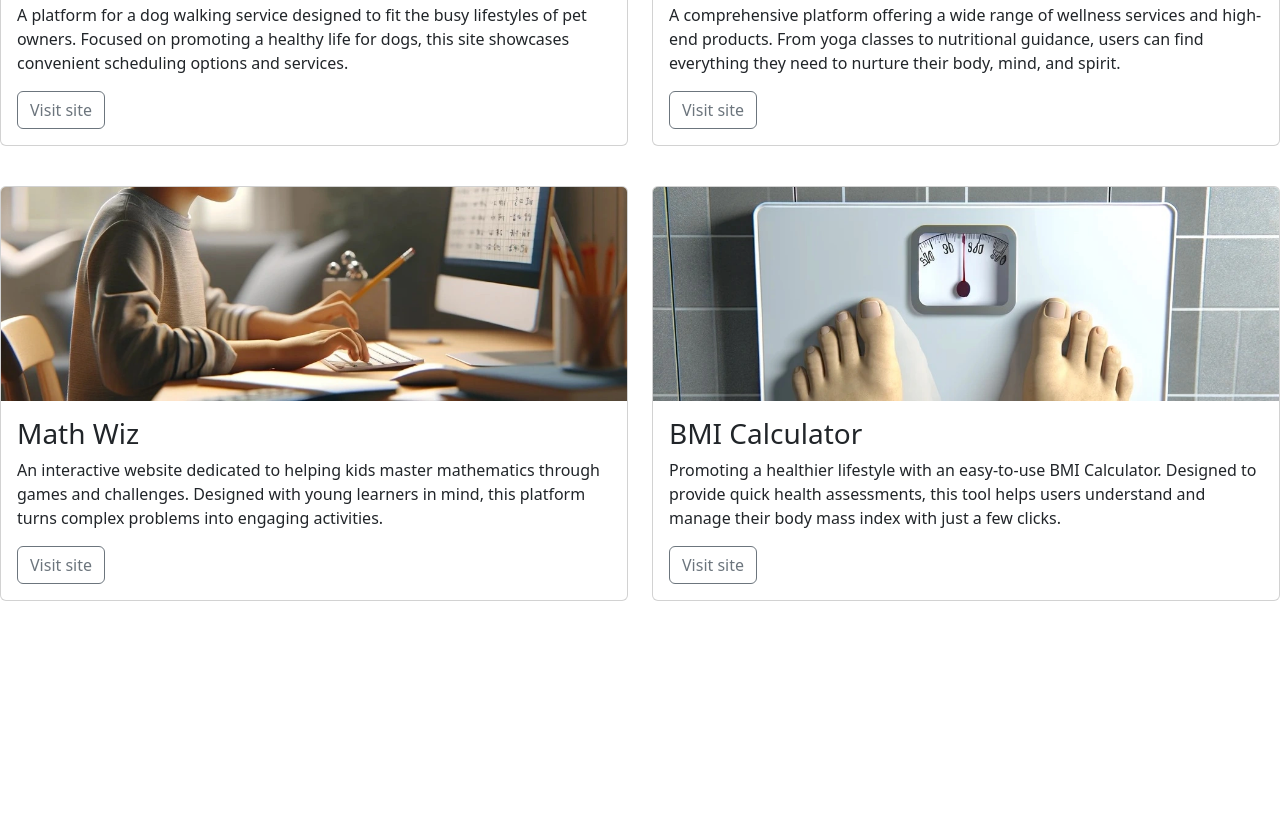
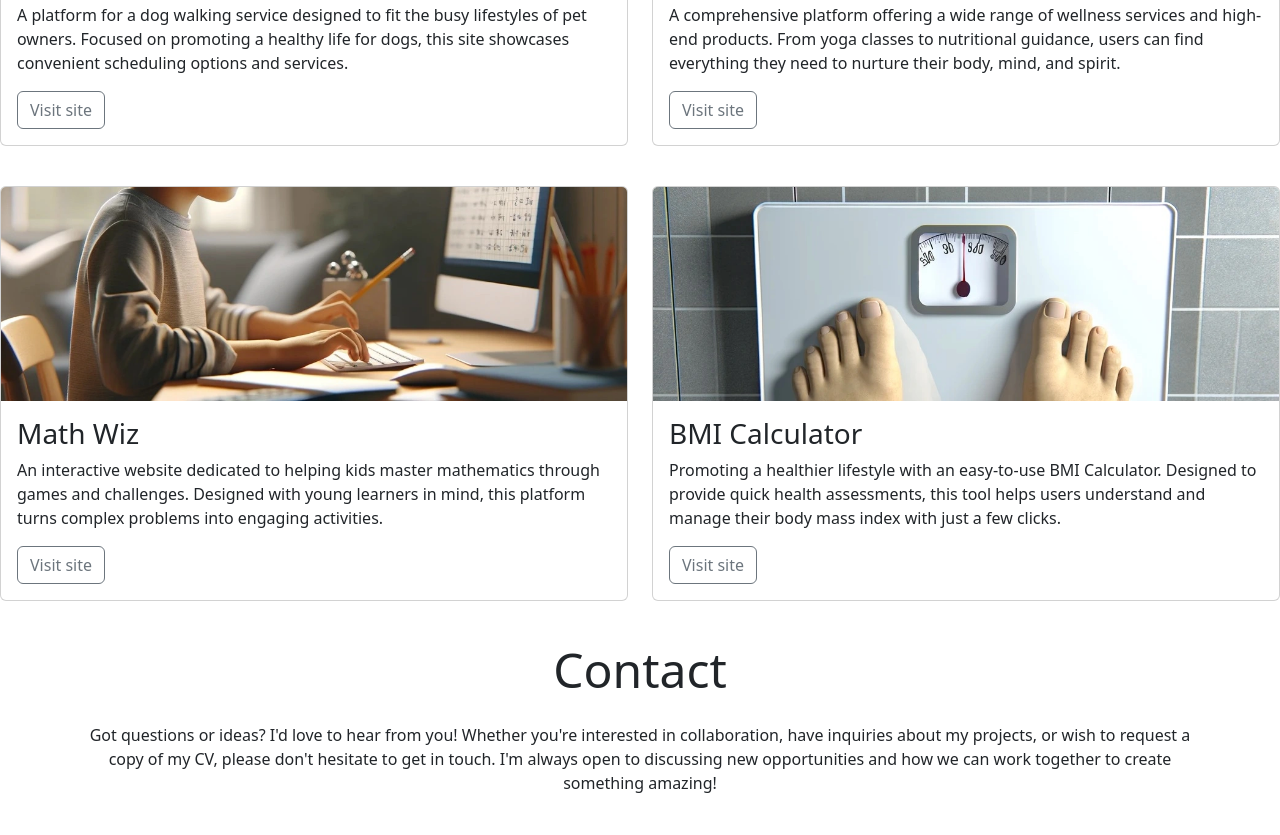
Before and after one commit to PrajaktaSarnaik/bootstrap-portfolio-website, a plain HTML site: page index.html in a window 1280 px wide. Shown: the part 1266-2101 px from the top of the page. Before the commit the page ends 1883 px from the top, so only its background shows below. Drawn offline with nearby package versions, Linux system fonts and the light colour scheme.

Commit message:
Added contact section

```diff
--- a/index.html
+++ b/index.html
@@ -161,6 +161,23 @@
     </div>
   </main>
 
+  <!-- Contact section -->
+  <footer id="contact" class="container">
+    <div class="row justify-content-center">
+        <div class="col-12 text-center my-4">
+            <h2 class="display-5">Contact</h2>
+            <p class="mt-4">Got questions or ideas? I'd love to hear from you! Whether you're
+                interested in collaboration, have inquiries about my projects, or
+                wish to request a copy of my CV, please don't hesitate to get in
+                touch. I'm always open to discussing new opportunities and how we
+                can work together to create something amazing!</p>
+        </div>
+        <div class="col-12 col-md-10 col-lg-8">
+            <!-- Add your form here -->
+
+        </div>
+    </div>
+</footer>
   <!-- Bootstrap JS Script-->
   <script src="https://cdn.jsdelivr.net/npm/bootstrap@5.3.3/dist/js/bootstrap.bundle.min.js"
     integrity="sha384-YvpcrYf0tY3lHB60NNkmXc5s9fDVZLESaAA55NDzOxhy9GkcIdslK1eN7N6jIeHz" crossorigin="anonymous">
```
